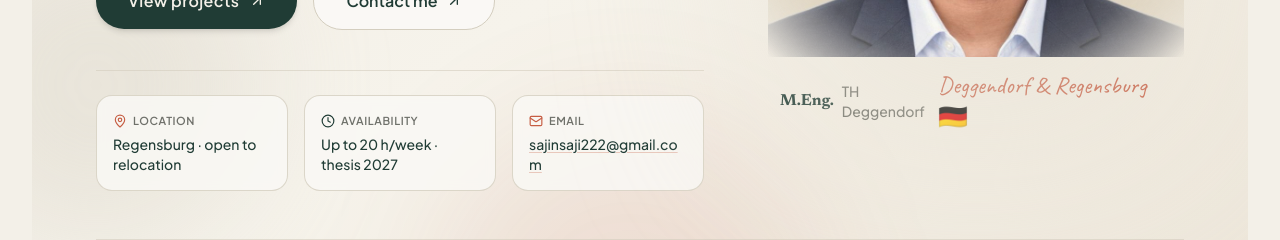
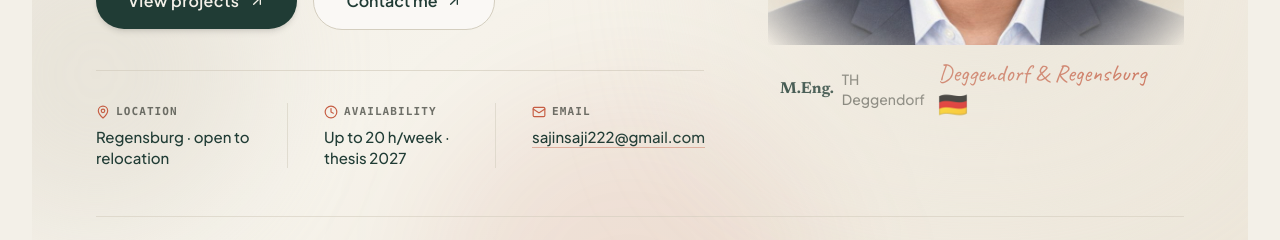
Before and after one commit to sajin-saji/sajin-saji.github.io, a Next.js app: page / in a window 1280 px wide. Shown: the part 653-893 px from the top of the page. Built offline with nearby package versions, Linux system fonts and the light colour scheme; no server answers.

Commit message:
style: replace card-style quick facts with clean editorial key-value stream

```diff
--- a/components/Hero.tsx
+++ b/components/Hero.tsx
@@ -77,35 +77,37 @@ export const Hero: React.FC = () => {
             </a>
           </div>
 
-          {/* Facts Row with Soft Rounded Badges */}
-          <div className="grid grid-cols-1 sm:grid-cols-3 gap-4 pt-6 border-t border-[#D4CEBF]/60">
+          {/* Quick Facts: Clean Editorial Key-Value Stream (NO CARDS / NO BOXES) */}
+          <div className="pt-8 border-t border-[#D4CEBF]/70">
+            <div className="grid grid-cols-1 sm:grid-cols-3 gap-6 sm:gap-4 divide-y sm:divide-y-0 sm:divide-x divide-[#D4CEBF]/60">
               {hero.quickFacts.map((fact, idx) => (
                 <div
                   key={idx}
-                className="bg-[#FAF8F5]/85 backdrop-blur-xs border border-[#D4CEBF]/80 rounded-2xl p-4 flex flex-col justify-center transition-all hover:bg-[#FAF8F5] hover:border-[#C65D43]/40"
+                  className={`flex flex-col ${idx !== 0 ? "pt-4 sm:pt-0 sm:pl-5" : "pr-3"}`}
                 >
-                <div className="flex items-center gap-1.5 mb-1 text-[#343830]/70">
-                  {idx === 0 && <MapPin className="w-3.5 h-3.5 text-[#C65D43]" />}
-                  {idx === 1 && <Clock className="w-3.5 h-3.5 text-[#203C35]" />}
-                  {idx === 2 && <Mail className="w-3.5 h-3.5 text-[#C65D43]" />}
-                  <span className="text-[11px] uppercase tracking-wider font-semibold">
+                  <div className="flex items-center gap-1.5 mb-1.5 text-[#C65D43]">
+                    {idx === 0 && <MapPin className="w-3.5 h-3.5" />}
+                    {idx === 1 && <Clock className="w-3.5 h-3.5" />}
+                    {idx === 2 && <Mail className="w-3.5 h-3.5" />}
+                    <span className="text-[11px] font-mono uppercase tracking-widest font-semibold text-[#343830]/70">
                       {t(fact.key)}
                     </span>
                   </div>
-                <span className="text-xs sm:text-sm font-medium text-[#203C35] break-words">
+                  <div className="text-sm sm:text-[15px] font-medium text-[#203C35] leading-snug">
                     {fact.isEmail ? (
                       <a
                         href={`mailto:${fact.value.en}`}
-                      className="hover:text-[#C65D43] transition-colors underline decoration-[#C65D43]/30 underline-offset-2"
+                        className="hover:text-[#C65D43] transition-colors underline decoration-[#C65D43]/40 underline-offset-4 hover:decoration-[#C65D43]"
                       >
                         {fact.value.en}
                       </a>
                     ) : (
-                    t(fact.value)
+                      <span>{t(fact.value)}</span>
                     )}
-                </span>
+                  </div>
                 </div>
               ))}
+            </div>
           </div>
         </div>
 
```
Lines whose indentation alone changed are shown as unchanged.
